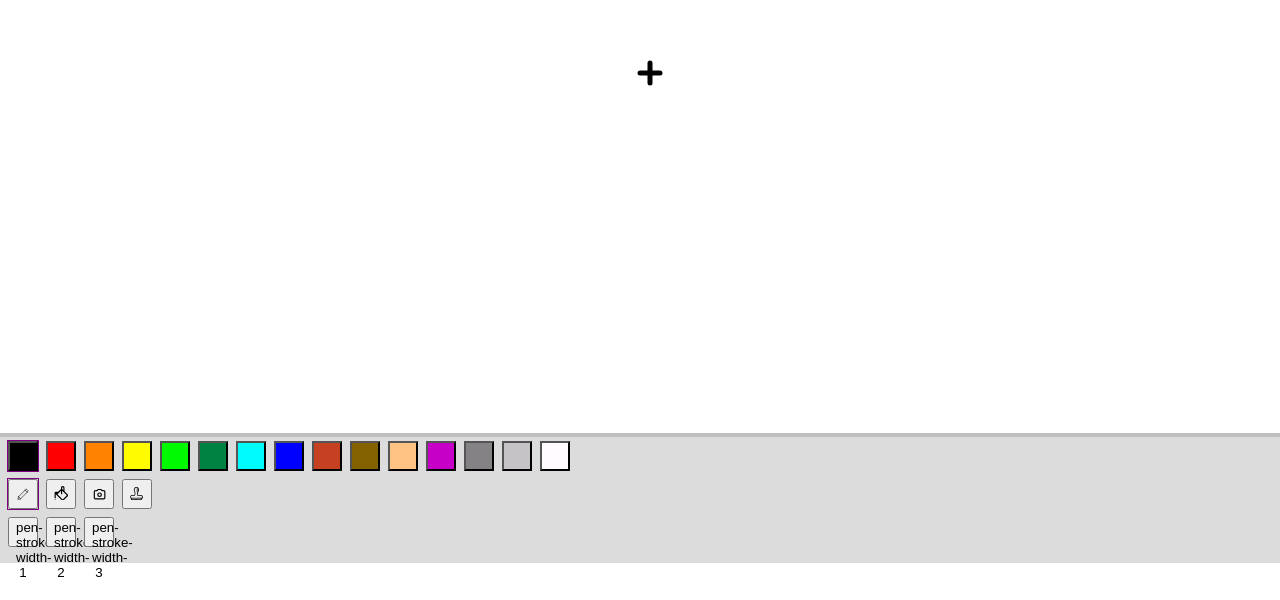
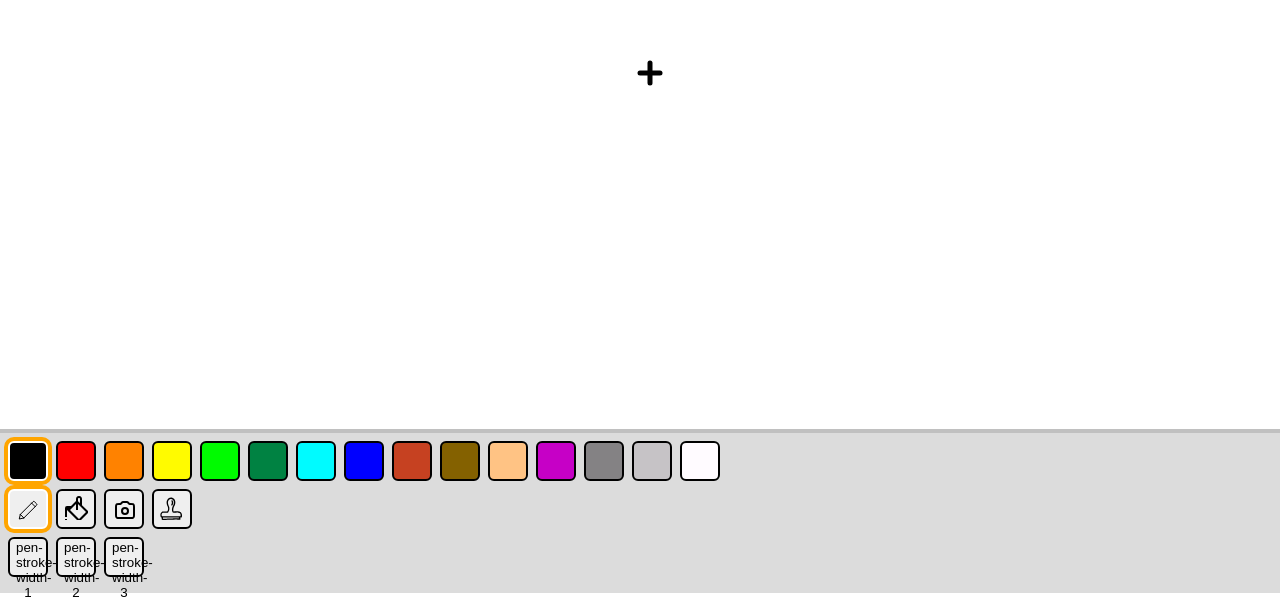
Before and after one commit to comatory/sdraw, a website with bundled scripts: page index.html in a window 1280 px wide. Shown: the part 327-927 px from the top of the page. Built offline with nearby package versions, Linux system fonts and the light colour scheme.

Commit message:
improvement: contrast of tool buttons and color buttons

```diff
--- a/css/panel.css
+++ b/css/panel.css
@@ -1,24 +1,32 @@
+:root {
+  --button-size: 40px;
+  --button-space: 8px;
+}
+
 #panel {
-  height: 160px;
+  height: 180px;
   width: 100%;
   background-color: gainsboro;
   box-shadow: inset 0px 4px 0px silver;
-  padding: 8px;
+  padding: 12px 8px 8px 8px;
 }
 
 .panel-row {
   display: flex;
   align-items: center;
   justify-content: flex-start;
-  padding-bottom: 8px;
+  padding-bottom: var(--button-space);
 }
 
 .panel-row button {
-  margin-right: 8px;
-  width: 30px;
-  height: 30px;
+  margin-right: var(--button-space);
+  width: var(--button-size);
+  height: var(--button-size);
+  border: 2px solid black;
+  border-radius: 6px;
 }
 
 .panel-row button.active {
-  outline: 1px solid purple;
+  border: 2px solid white;
+  box-shadow: 0px 0px 0px 4px orange;
 }
```
